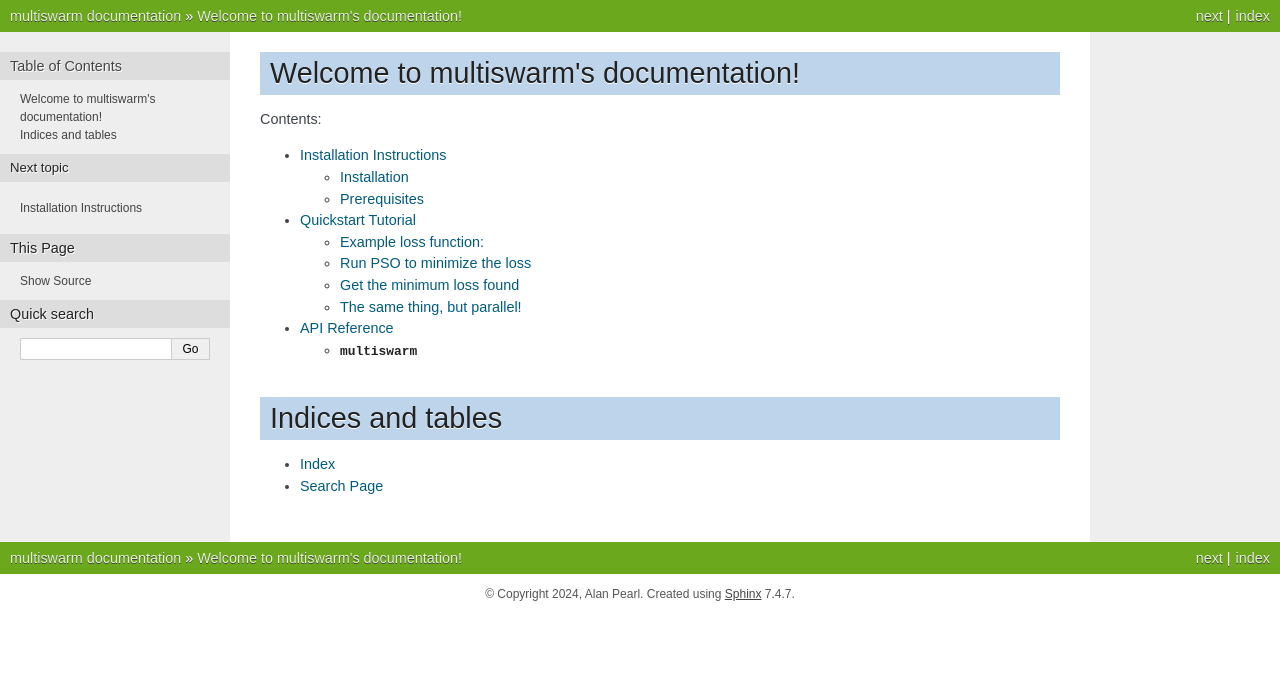
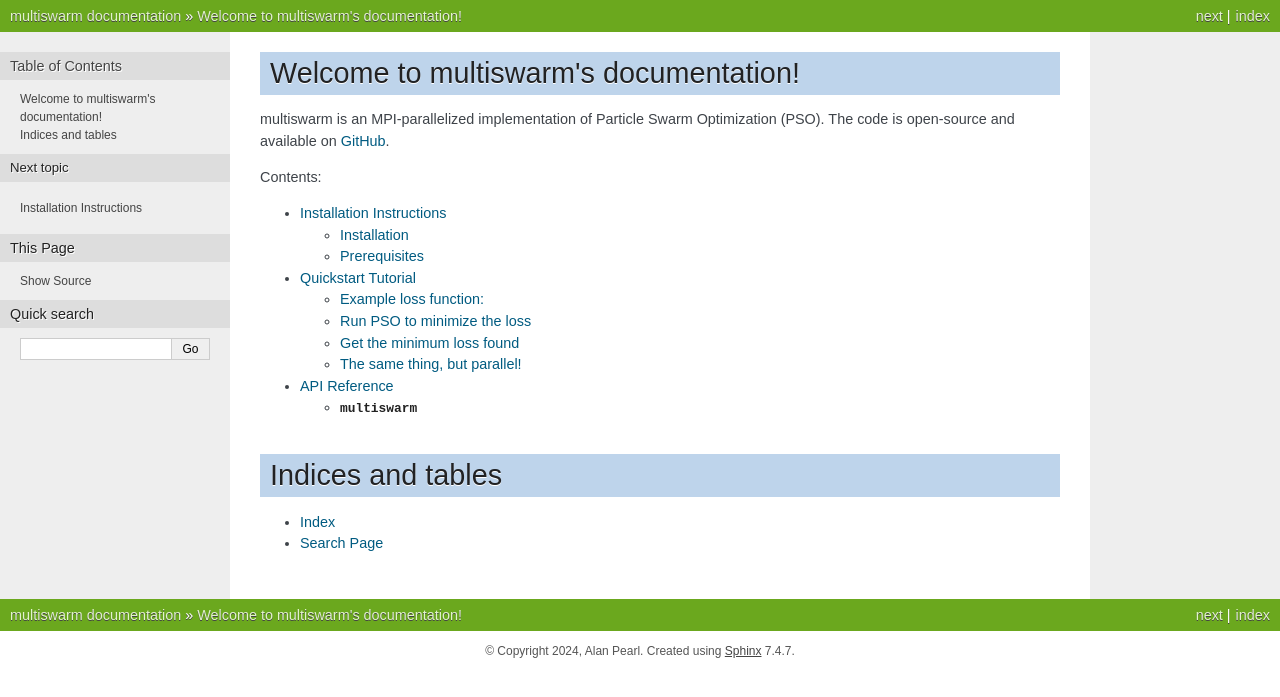
Before and after one commit to AlanPearl/multiswarm, a Sphinx documentation site: the page built from docs/source/index.rst, in a window 1280 px wide. Shown: the top 697 px of the page. Built offline with Sphinx 7.4.7, drawn with Linux system fonts in a browser that asks for light colours.

Commit message:
Link github and RTD

```diff
--- a/docs/source/index.rst
+++ b/docs/source/index.rst
@@ -5,6 +5,10 @@
 
 Welcome to multiswarm's documentation!
 ==================================
+
+multiswarm is an MPI-parallelized implementation of Particle Swarm Optimization
+(PSO). The code is open-source and available on
+`GitHub <https://github.com/AlanPearl/multiswarm>`__.
 
 .. toctree::
    :maxdepth: 2
```
Also changed, not shown: README.md (+7 -1 lines).
